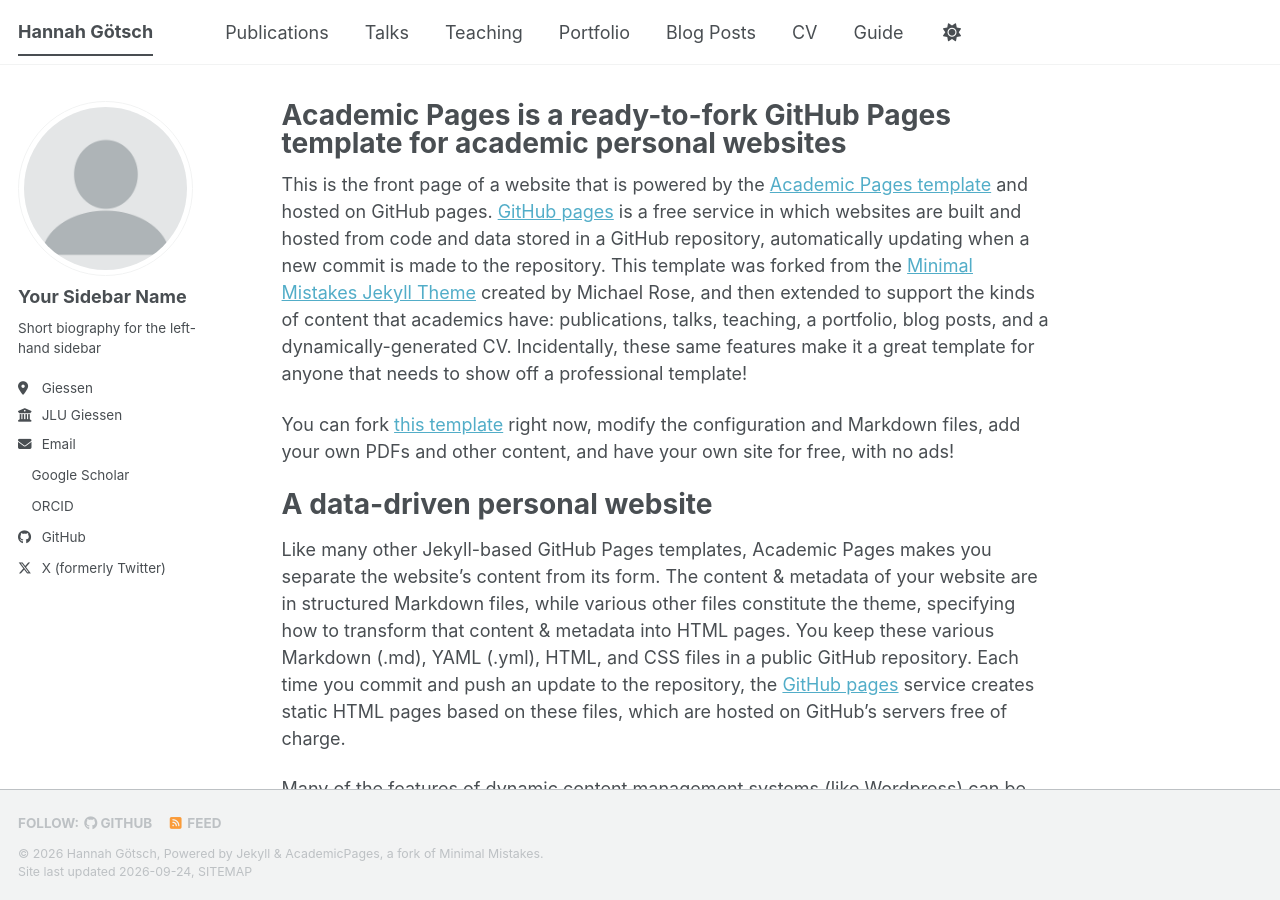
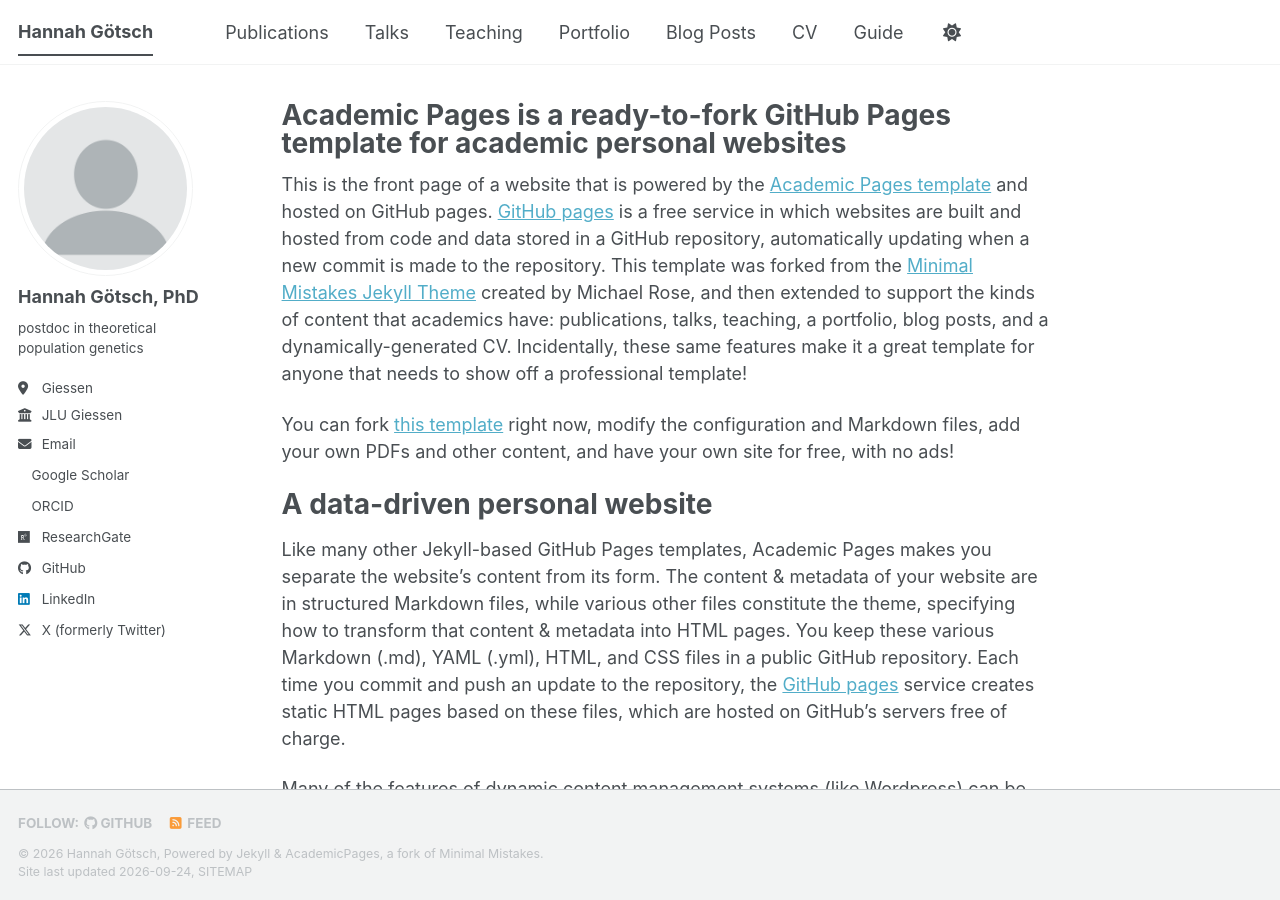
Before and after one commit to hannahgoetsch/hannahgoetsch.github.io, a Jekyll site: the page built from _pages/about.md, in a window 1280 px wide and 900 px high. Built offline with Jekyll 4.4.1, drawn with Linux system fonts in a browser that asks for light colours; a style sheet for code colours, icons or effects is not loaded.

Commit message:
Update personal information in _config.yml

```diff
--- a/_config.yml
+++ b/_config.yml
@@ -12,7 +12,7 @@ site_theme               : "default" # The available themes options are "default
 title                    : "Hannah Götsch"
 title_separator          : "-"
 name                     : &name "Hannah Götsch"
-description              : &description "PostDoc in theoretical population genetics"   # Update this with a general description of your site, this is the default if not overridden by a page
+description              : &description "postdoc in theoretical population genetics"   # Update this with a general description of your site, this is the default if not overridden by a page
 url                      : https://hannahgoetsch.github.io # The base hostname & protocol for your site e.g. "https://[your GitHub username].github.io",
                                                            # or if you already have some other page hosted on Github then use "https://[your GitHub username].github.io/[Your Repo Name]"
 baseurl                  : "" # the subpath of your site, e.g. "/blog"
@@ -24,9 +24,9 @@ repository               : "hannahgoetsch/hannahgoetsch.github.io"
 author:
   # Biographic information
   avatar           : "profile.png"
-  name             : "Your Sidebar Name"
+  name             : "Hannah Götsch, PhD"
   pronouns         : # example: "she/her"
-  bio              : "Short biography for the left-hand sidebar"
+  bio              : "postdoc in theoretical population genetics"
   location         : "Giessen"
   employer         : "JLU Giessen"
   uri              : # URL
@@ -42,7 +42,7 @@ author:
   semantic         : # URL
   ssrn             : # URL
   pubmed           : # URL
-  researchgate     : # URL
+  researchgate     : "https://www.researchgate.net/profile/Hannah-Goetsch"
   scopus           : # URL
   zotero           : # URL
 
@@ -66,7 +66,7 @@ author:
   keybase          : # Username
   instagram        : # Username
   lastfm           : # Username
-  linkedin         : # Username
+  linkedin         : "Hannah Götsch" # Username
   mastodon         : # URL
   medium           : # URL
   pinterest        : # Username
```
